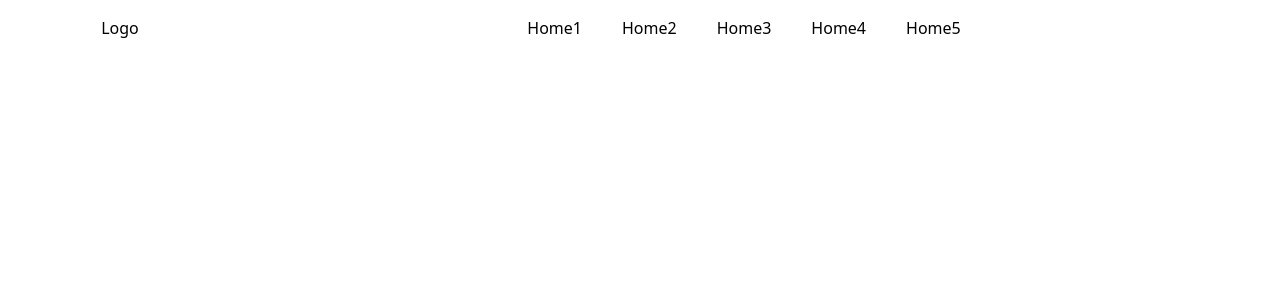
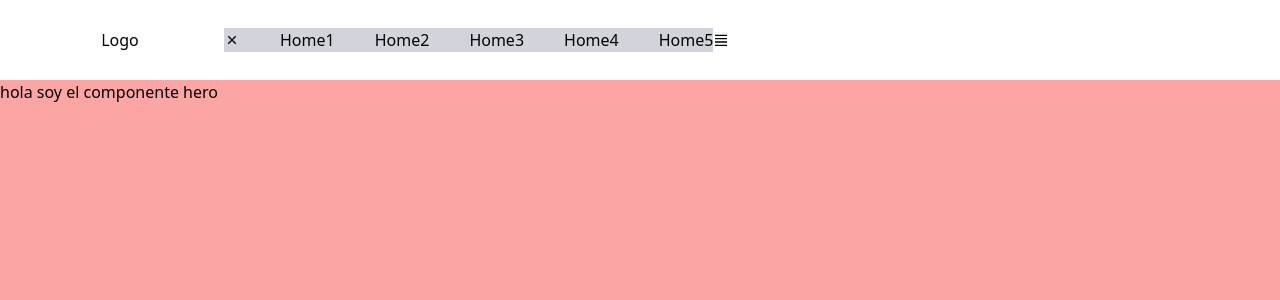
Before and after one commit to maalroba22/potafoliomr, a React (Vite) app: page / in a window 1280 px wide. Shown: the top 300 px of the page. Built offline with nearby package versions, Linux system fonts and the light colour scheme.

Commit message:
resposive nav

```diff
--- a/package.json
+++ b/package.json
@@ -10,7 +10,8 @@
   },
   "dependencies": {
     "react": "^18.2.0",
-    "react-dom": "^18.2.0"
+    "react-dom": "^18.2.0",
+    "react-icons": "^4.6.0"
   },
   "devDependencies": {
     "@types/react": "^18.0.17",
--- a/src/App.jsx
+++ b/src/App.jsx
@@ -1,5 +1,6 @@
 
 import Header from "./components/Header"
+import Hero from "./components/Hero"
 function App() {
 
 
@@ -7,6 +8,7 @@ function App() {
     <div>
 
      <Header/>
+     <Hero/>
 
     </div>
   )
--- a/src/components/Header.jsx
+++ b/src/components/Header.jsx
@@ -1,13 +1,16 @@
 import React from 'react';
 import Nav from './Nav';
+import { RiAlignJustify } from 'react-icons/ri'
 
 const Header = () => {
     return (
-        <div className='flex items-center w-full p-4'>
+        <div className=' flex items-center w-full p-4  h-[10vh]' >
             <div className=' w-1/6 text-center'>Logo</div>
-            <div className='flex-1  flex justify-center' >
-                <Nav/>
-            </div>
+            {/* menu Navehgcion */}
+            <div ><Nav /></div>
+            <button>
+                <RiAlignJustify />
+            </button>
         </div>
     );
 }
--- /dev/null
+++ b/src/components/Hero.jsx
@@ -0,0 +1,11 @@
+import React from 'react';
+
+const Hero = () => {
+    return (
+        <div className='bg-red-300 h-[90vh]'>
+            <h1>hola soy el componente hero</h1>
+        </div>
+    );
+}
+
+export default Hero;
--- a/src/components/Nav.jsx
+++ b/src/components/Nav.jsx
@@ -1,14 +1,15 @@
 import React from 'react';
+import {RiCloseLine} from 'react-icons/ri'
 
 const Nav = () => {
     return (
-        <div className='flex justify-center gap-10'>
+        <div className='fixed bg-gray-300  w-full h-full right-0 top-0 xl:static flex-1 flex flex-col xl:flex-row items-center justify-center gap-10'>
+            <button><RiCloseLine/></button>
             <a href="#cualquier ruta">Home1</a>
             <a href="#cualquier ruta">Home2</a>
             <a href="#cualquier ruta">Home3</a>
             <a href="#cualquier ruta">Home4</a>
             <a href="#cualquier ruta">Home5</a>
-
         </div>
     );
 }
```
Also changed, not shown: 1 other file (tests, documents, lock files or other folders).
